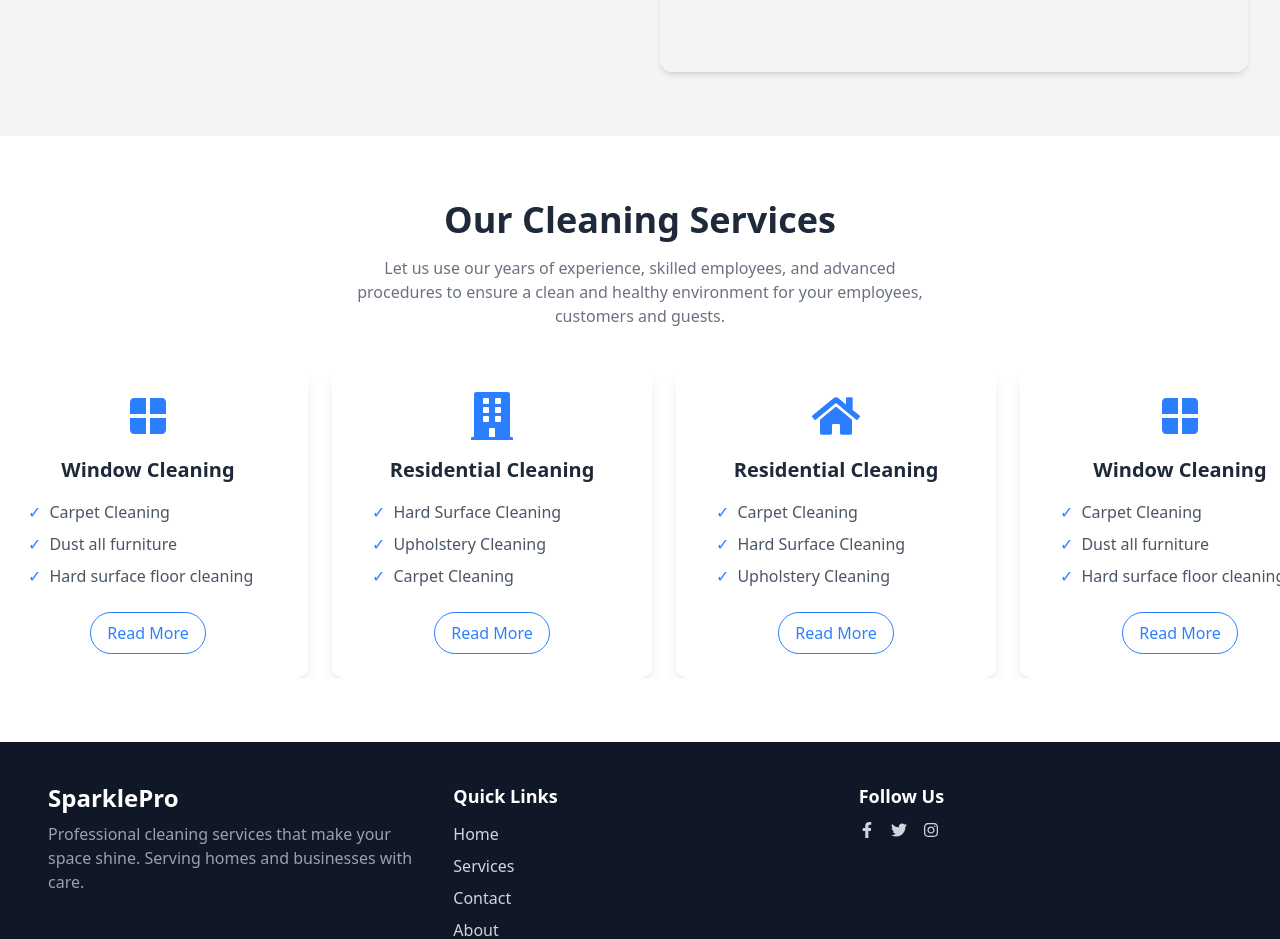
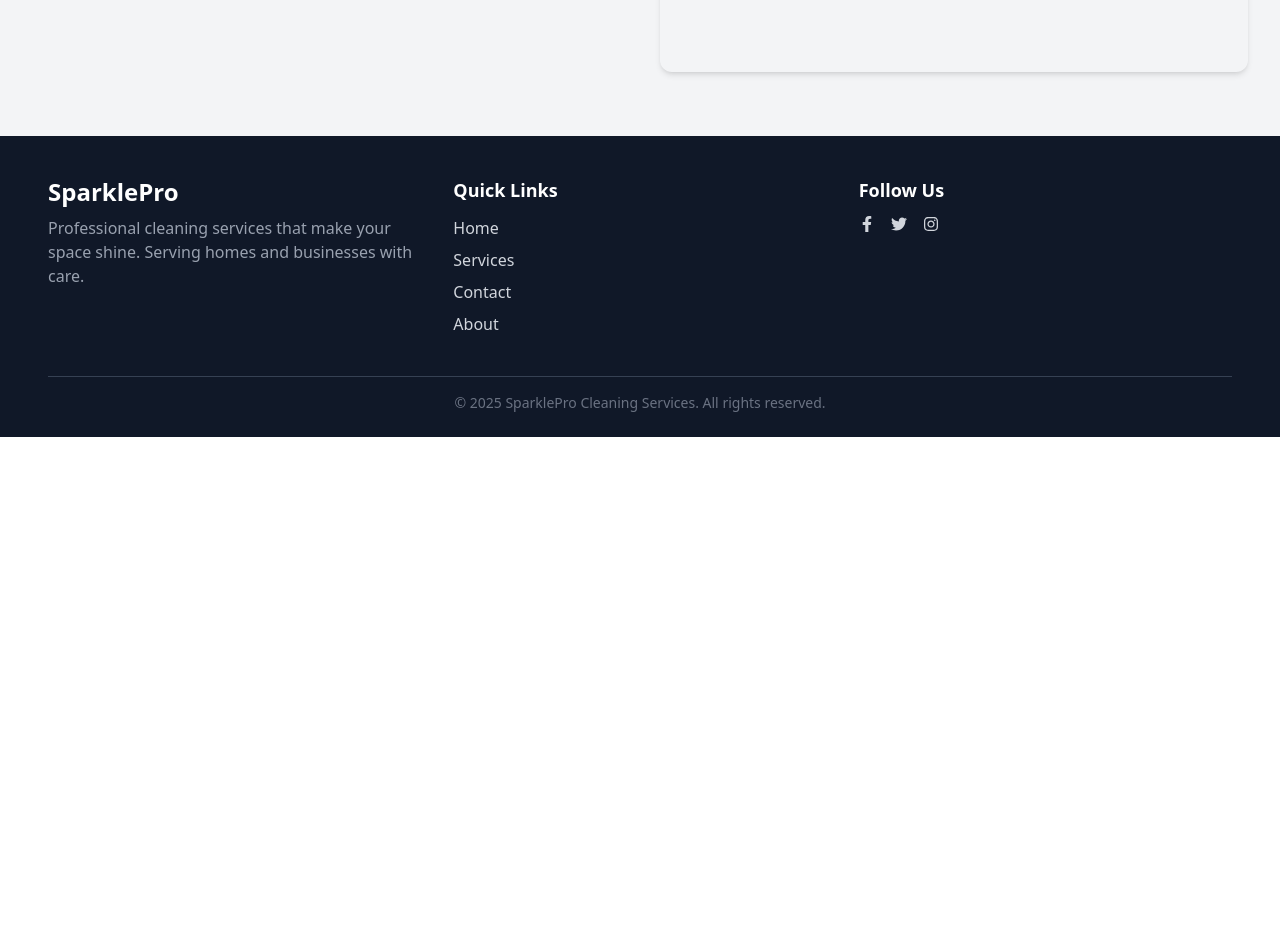
Before and after one commit to Quojo-Steve/TresFrontend, a React (Vite) app: page / in a window 1280 px wide. Shown: the part 1900-2839 px from the top of the page. After the commit the page ends 2337 px from the top, so only its background shows below. Built offline with nearby package versions, Linux system fonts and the light colour scheme; grey boxes are pictures that could not be loaded; a web font is replaced by a local one.

Commit message:
Bug fix
 Remove repeated OurServices component

```diff
--- a/src/App.jsx
+++ b/src/App.jsx
@@ -14,7 +14,6 @@ function App() {
       <OurServices />
       <MostPopularServices />
       <Contact />
-    <OurServices />
       <Footer />
     </Router>
   );
```
